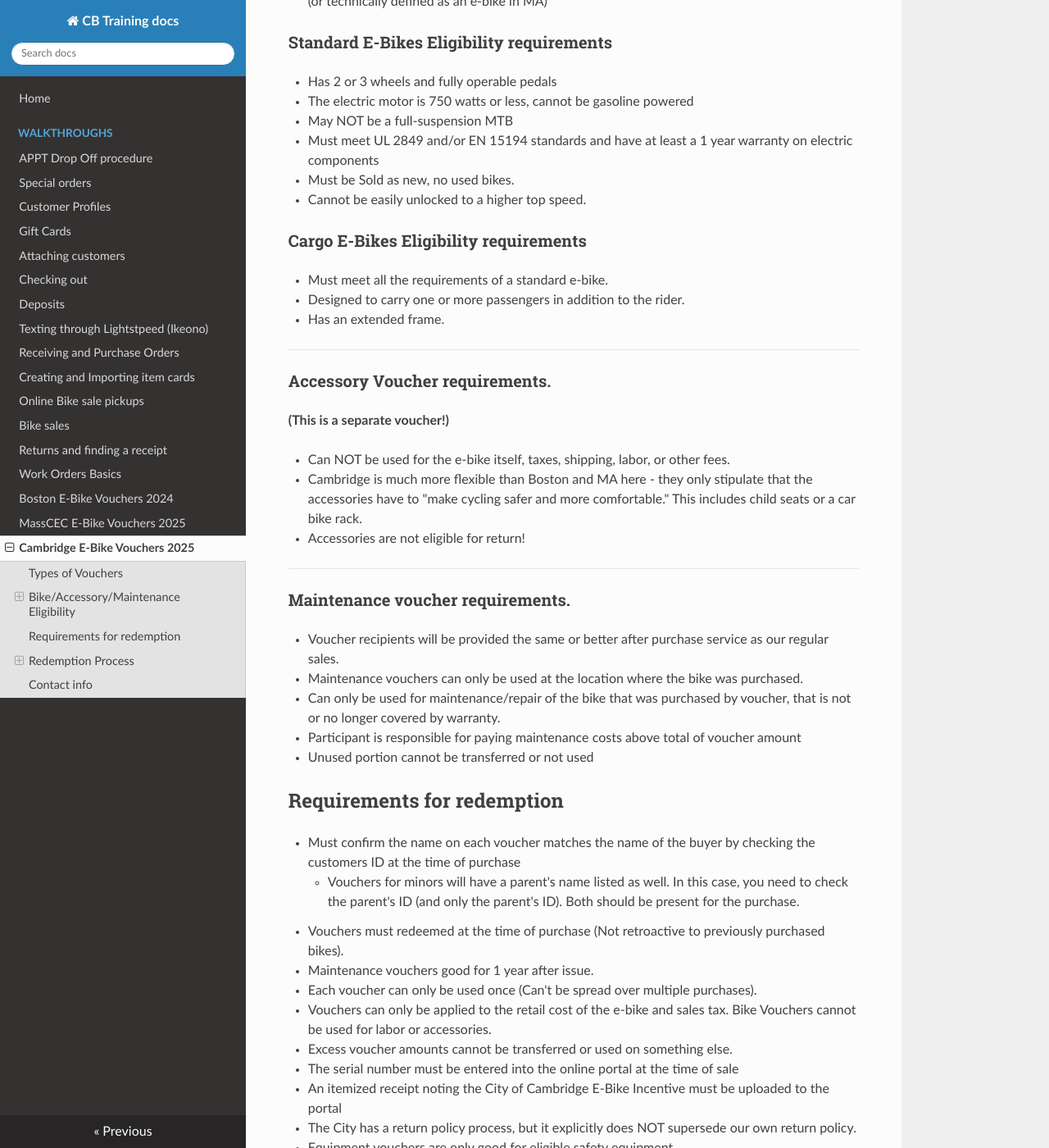
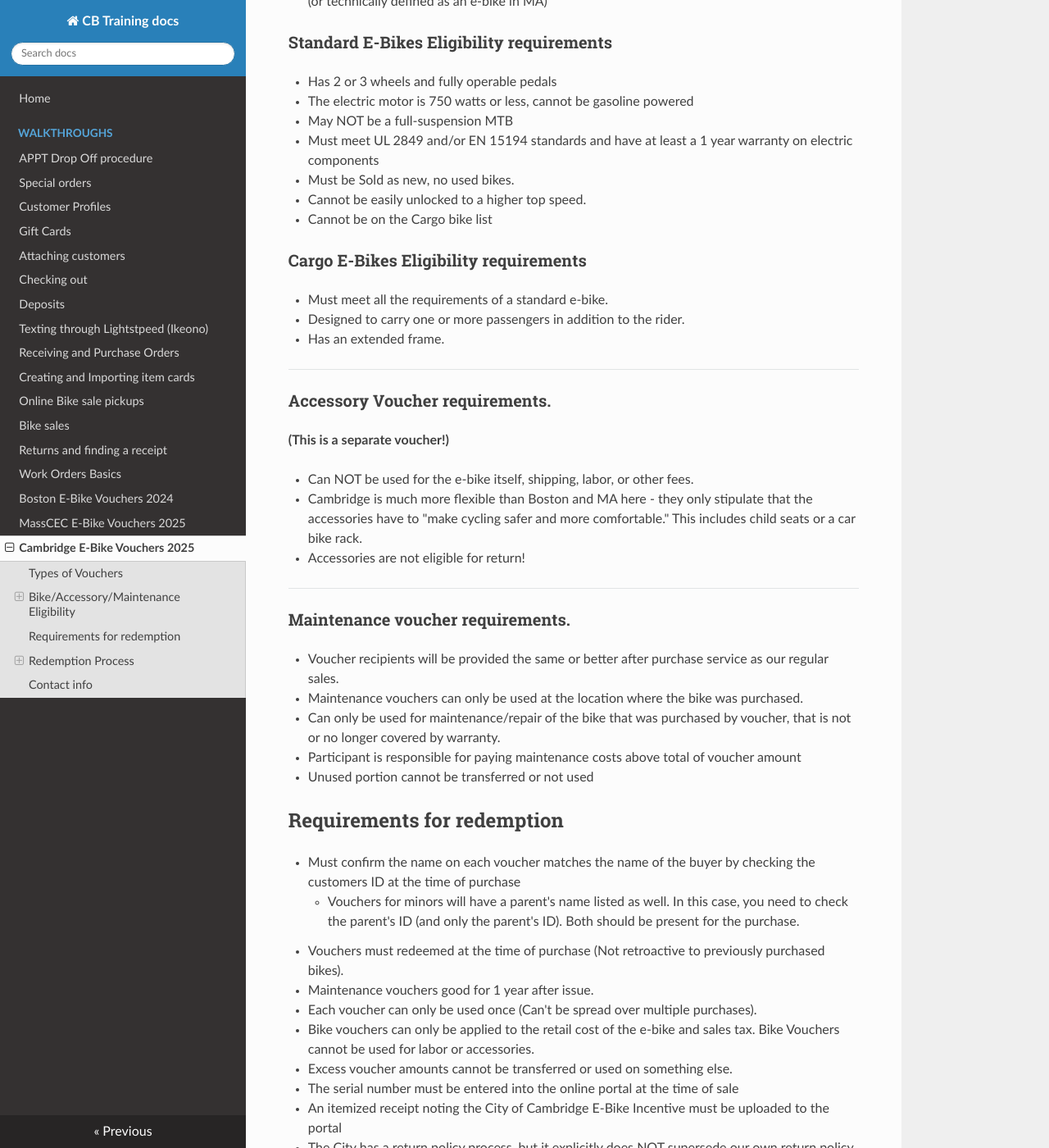
Before and after one commit to CambridgeBicycle/Knowledgebase, an MkDocs documentation site: the page built from docs/cambridgevoucher.md, in a window 1280 px wide and 1400 px high, scrolled down 671 px. Shown: the whole window at 82% size. Built offline with MkDocs 1.6.1, drawn with Linux system fonts in a browser that asks for light colours; nearby versions of some CDN libraries.

Commit message:
Fixed tax comments on cambridgevoucher

```diff
--- a/docs/cambridgevoucher.md
+++ b/docs/cambridgevoucher.md
@@ -23,6 +23,7 @@
 * Must meet UL 2849 and/or EN 15194 standards and have at least a 1 year warranty on electric components
 * Must be Sold as new, no used bikes.
 * Cannot be easily unlocked to a higher top speed.
+* Cannot be on the Cargo bike list
 
 ### Cargo E-Bikes Eligibility requirements
 * Must meet all the requirements of a standard e-bike.
@@ -34,7 +35,7 @@
 ### Accessory Voucher requirements.
 **(This is a separate voucher!)**
 
-* Can NOT be used for the e-bike itself, taxes, shipping, labor, or other fees.
+* Can NOT be used for the e-bike itself, shipping, labor, or other fees.
 * Cambridge is much more flexible than Boston and MA here - they only stipulate that the accessories have to "make cycling safer and more comfortable." This includes child seats or a car bike rack.
 * Accessories are not eligible for return!
 
@@ -56,7 +57,7 @@
 * Vouchers must redeemed at the time of purchase (Not retroactive to previously purchased bikes).
 * Maintenance vouchers good for 1 year after issue.
 * Each voucher can only be used once (Can't be spread over multiple purchases).
-* Vouchers can only be applied to the retail cost of the e-bike and sales tax. Bike Vouchers cannot be used for labor or accessories.
+* Bike vouchers can only be applied to the retail cost of the e-bike and sales tax. Bike Vouchers cannot be used for labor or accessories.
 * Excess voucher amounts cannot be transferred or used on something else.
 * The serial number must be entered into the online portal at the time of sale
 * An  itemized receipt noting the City of Cambridge E-Bike Incentive must be uploaded to the portal
```
